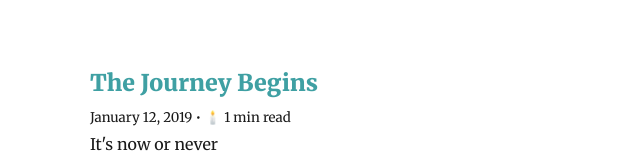
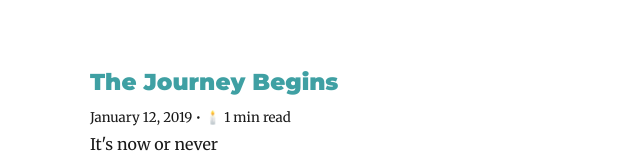
Before and after one commit to Wraithraiser/autotelic-journey, a Gatsby site: page / in a window 1280 px wide. Shown: the part 224-384 px from the top of the page, without its empty margins (235-875 px from the left). Built offline with nearby package versions, Linux system fonts and the light colour scheme; Gatsby itself is replaced by a stand-in of ours; some packages are replaced by stand-ins of ours.

Commit message:
refactor(homepage): add montserrat for post titles

```diff
--- a/src/pages/index.js
+++ b/src/pages/index.js
@@ -27,6 +27,7 @@ class BlogIndex extends React.Component {
             <div key={node.fields.slug}>
               <h3
                 style={{
+                  fontFamily: 'Montserrat, sans-serif',
                   marginBottom: rhythm(1 / 4),
                 }}
               >
```
